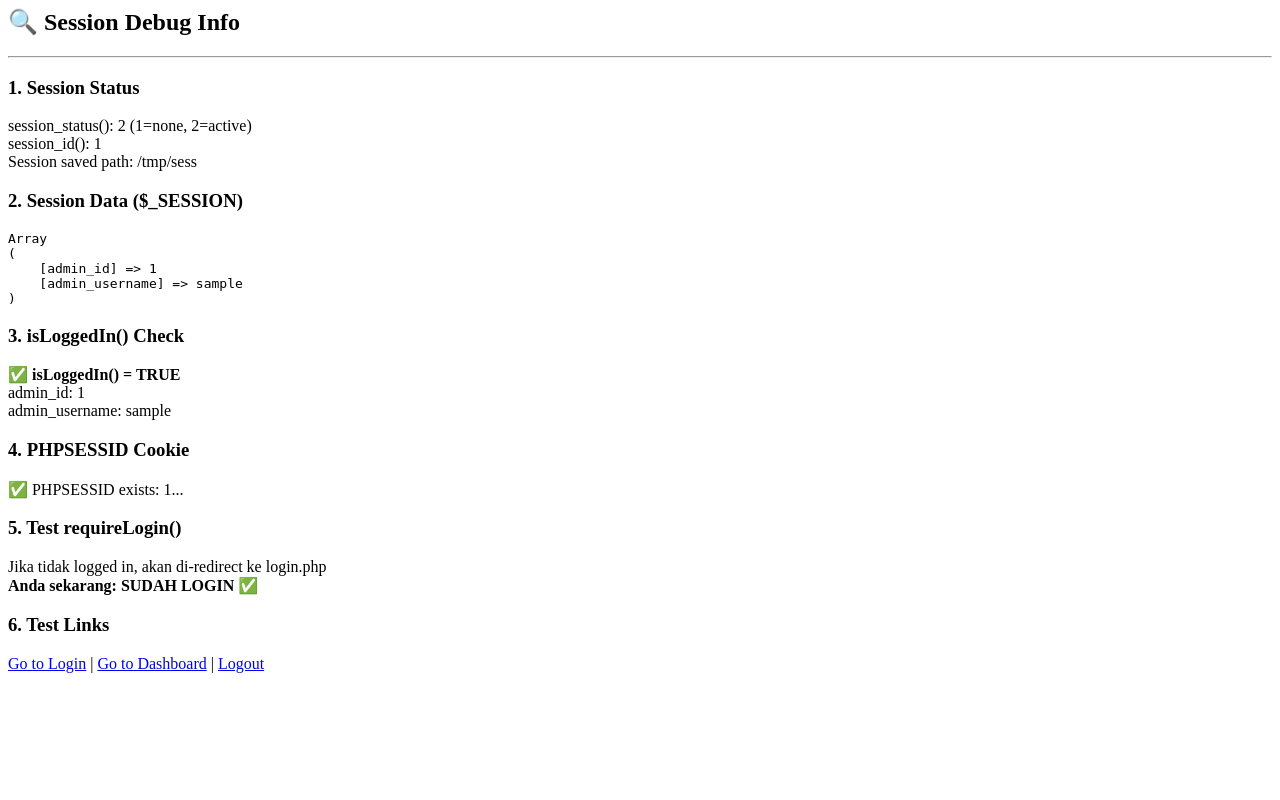
After one commit to muhfahmm/website-jasa-dekorasi-pernikahan-event, a PHP site: the page made by admin/auth/debug-session.php in a window 1280 px wide. The commit adds this page. Run offline with PHP 8.4, Linux system fonts and the light colour scheme; the visitor is signed in with stand-in values (Sample User, id 1).

Commit message:
website-jasa-dekorasi

```diff
--- /dev/null
+++ b/admin/auth/debug-session.php
@@ -0,0 +1,59 @@
+<?php
+/**
+ * Debug Session Check
+ * Verifikasi session berjalan dengan benar
+ */
+
+require_once '../../config.php';
+require_once 'session.php';
+
+// Force clear session untuk test
+// session_destroy();
+
+echo "<h2>🔍 Session Debug Info</h2>";
+echo "<hr>";
+
+echo "<h3>1. Session Status</h3>";
+echo "session_status(): " . session_status() . " (1=none, 2=active)<br>";
+echo "session_id(): " . session_id() . "<br>";
+echo "Session saved path: " . session_save_path() . "<br>";
+
+echo "<h3>2. Session Data (\$_SESSION)</h3>";
+echo "<pre>";
+print_r($_SESSION);
+echo "</pre>";
+
+echo "<h3>3. isLoggedIn() Check</h3>";
+if (isLoggedIn()) {
+    echo "✅ <strong>isLoggedIn() = TRUE</strong><br>";
+    echo "admin_id: " . $_SESSION['admin_id'] . "<br>";
+    echo "admin_username: " . $_SESSION['admin_username'] . "<br>";
+} else {
+    echo "❌ <strong>isLoggedIn() = FALSE</strong> (NOT LOGGED IN)<br>";
+}
+
+echo "<h3>4. PHPSESSID Cookie</h3>";
+if (isset($_COOKIE['PHPSESSID'])) {
+    echo "✅ PHPSESSID exists: " . substr($_COOKIE['PHPSESSID'], 0, 20) . "...<br>";
+} else {
+    echo "❌ PHPSESSID NOT found<br>";
+}
+
+echo "<h3>5. Test requireLogin()</h3>";
+echo "Jika tidak logged in, akan di-redirect ke login.php<br>";
+echo "<strong>Anda sekarang: ";
+if (isLoggedIn()) {
+    echo "SUDAH LOGIN ✅</strong><br>";
+} else {
+    echo "BELUM LOGIN ❌</strong><br>";
+    echo "<br>Redirecting ke login...<br>";
+    header('Location: login.php');
+    exit();
+}
+
+echo "<h3>6. Test Links</h3>";
+echo "<a href='login.php'>Go to Login</a> | ";
+echo "<a href='../dashboard.php'>Go to Dashboard</a> | ";
+echo "<a href='logout.php'>Logout</a>";
+
+?>
--- a/admin/dashboard.php
+++ b/admin/dashboard.php
@@ -17,7 +17,7 @@ $current_page = $_GET['page'] ?? 'dashboard';
 // Hapus pesan
 if (isset($_GET['delete']) && $current_page === 'pesan') {
     $id = intval($_GET['delete']);
-    $stmt = $GLOBALS['conn']->prepare("DELETE FROM tb_pesan WHERE id = ?");
+    $stmt = $conn->prepare("DELETE FROM tb_pesan WHERE id = ?");
     $stmt->bind_param("i", $id);
     $stmt->execute();
     $stmt->close();
@@ -28,7 +28,7 @@ if (isset($_GET['delete']) && $current_page === 'pesan') {
 // Tandai pesan sebagai dibaca
 if (isset($_GET['mark_read']) && $current_page === 'pesan') {
     $id = intval($_GET['mark_read']);
-    $stmt = $GLOBALS['conn']->prepare("UPDATE tb_pesan SET status_baca = 'sudah' WHERE id = ?");
+    $stmt = $conn->prepare("UPDATE tb_pesan SET status_baca = 'sudah' WHERE id = ?");
     $stmt->bind_param("i", $id);
     $stmt->execute();
     $stmt->close();
@@ -55,7 +55,7 @@ if (isset($_GET['mark_read']) && $current_page === 'pesan') {
 <body class="bg-stone-50">
     <div class="flex h-screen">
         <!-- Include Sidebar (Reusable Component) -->
-        <?php $conn = $GLOBALS['conn']; include 'includes/sidebar.php'; ?>
+        <?php include 'includes/sidebar.php'; ?>
 
         <!-- Main Content -->
         <main class="flex-1 overflow-y-auto">
```
